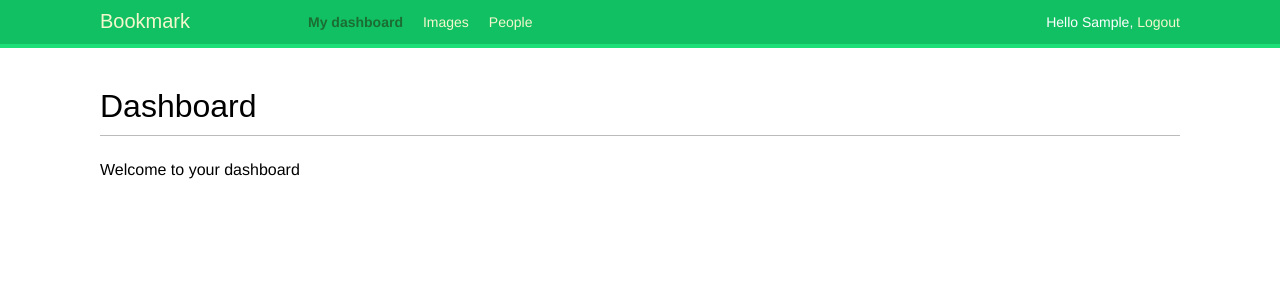
After one commit to KimDoKy/Django-By-Example, a Django app: page /account/ in a window 1280 px wide. The commit adds this page. Shown: the top 300 px of the page. Run offline with Django 3.2, Linux system fonts and the light colour scheme; the visitor is signed in with stand-in values (Sample User, id 1); some web fonts are replaced.

Commit message:
login, logout views

```diff
--- a/bookmarks/account/urls.py
+++ b/bookmarks/account/urls.py
@@ -2,5 +2,7 @@ from django.urls import path
 from . import views
 
 urlpatterns = [
-    path('login/', views.user_login, name='login'),
+    # previous login view
+    # path('login/', views.user_login, name='login'),
+    path('', views.dashboard, name='dashboard'),
     ]
--- a/bookmarks/account/views.py
+++ b/bookmarks/account/views.py
@@ -1,6 +1,7 @@
 from django.shortcuts import render
 from django.http import HttpResponse
 from django.contrib.auth import authenticate, login
+from django.contrib.auth.decorators import login_required
 
 from .forms import LoginForm
 
@@ -22,3 +23,7 @@ def user_login(request):
     else:
         form = LoginForm()
     return render(request, 'account/login.html', {'form':form})
+
+@login_required
+def dashboard(request):
+    return render(request, 'account/dashboard.html', {'section':'dashboard'})
--- a/bookmarks/conf/settings.py
+++ b/bookmarks/conf/settings.py
@@ -124,3 +124,9 @@ USE_TZ = True
 STATIC_URL = '/static/'
 
 STATICFILES_DIRS = [os.path.join(BASE_DIR, 'static'),]
+
+from django.urls import reverse_lazy
+
+LOGIN_REDIRECT_URL = reverse_lazy('dashboard')
+LOGIN_URL = reverse_lazy('login')
+LOGOUT_URL = reverse_lazy('logout')
--- a/bookmarks/conf/urls.py
+++ b/bookmarks/conf/urls.py
@@ -4,4 +4,5 @@ from django.urls import path, include
 urlpatterns = [
     path('admin/', admin.site.urls),
     path('account/', include('account.urls')),
+    path('account/', include('django.contrib.auth.urls')),
 ]
--- /dev/null
+++ b/bookmarks/templates/account/dashboard.html
@@ -0,0 +1,8 @@
+{% extends "base.html" %}
+
+{% block title %}Dashboard{% endblock %}
+
+{% block content %}
+  <h1>Dashboard</h1>
+  <p>Welcome to your dashboard</p>
+{% endblock %}
--- a/bookmarks/templates/base.html
+++ b/bookmarks/templates/base.html
@@ -8,6 +8,28 @@
 <body>
   <div id="header">
     <span class="logo">Bookmark</span>
+    {% if request.user.is_authenticated %}
+      <ul class="menu">
+        <li {% if section == "dashboard" %}class='selected'{% endif %}>
+          <a href="{% url 'dashboard' %}">My dashboard</a>
+        </li>
+        <li {% if section == "images" %}class="selected"{% endif %}>
+          <a href="#">Images</a>
+        </li>
+        <li {% if section == "people" %}class="selected"{% endif %}>
+          <a href="#">People</a>
+        </li>
+      </ul>
+    {% endif %}
+
+    <span class="user">
+      {% if request.user.is_authenticated %}
+        Hello {{ request.user.first_name }},
+        <a href="{% url 'logout' %}">Logout</a>
+      {% else %}
+        <a href="{% url 'login' %}">Login</a>
+      {% endif %}
+    </span>
   </div>
   <div id="content">
     {% block content %}
```
Also changed, not shown: bookmarks/templates/registration/logged_out.html (added, +9 -0 lines), bookmarks/templates/registration/login.html (renamed from bookmarks/templates/account/login.html).
